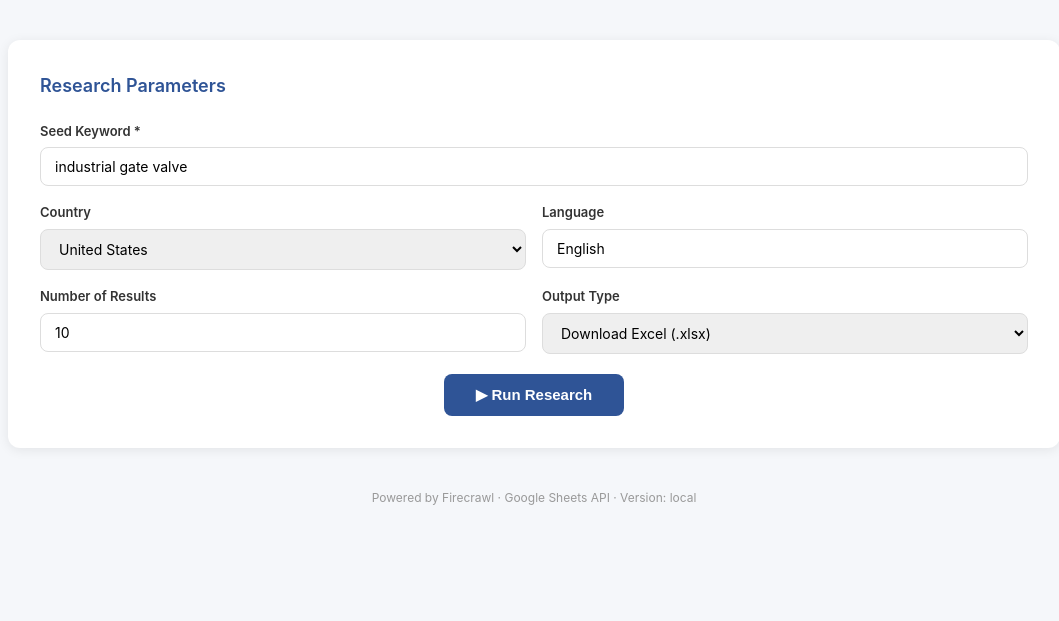
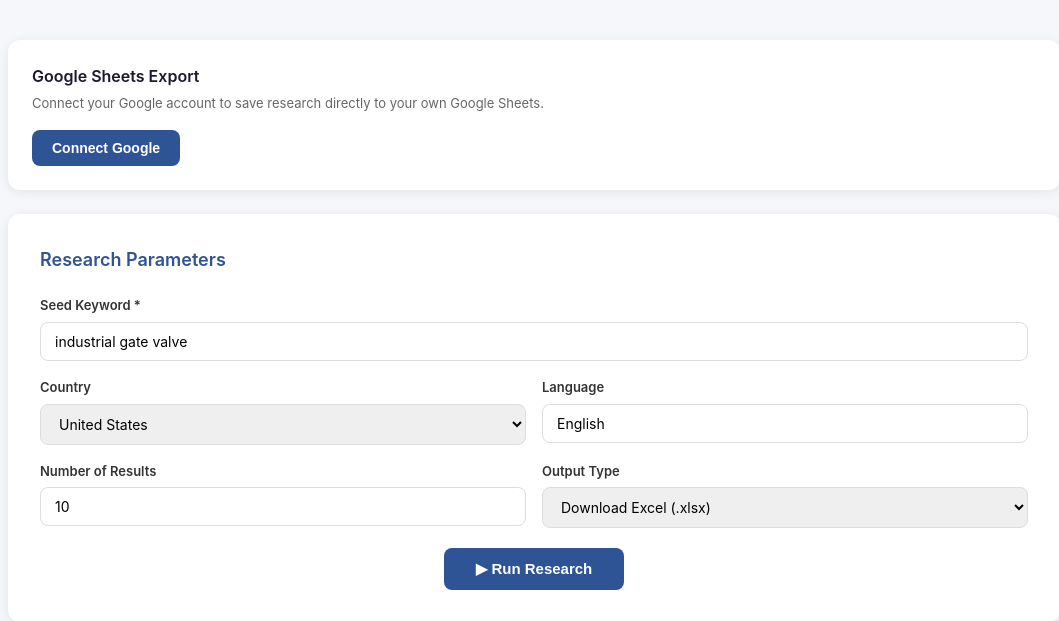
Before and after one commit to friendstudioai/seo-research-tool, a Flask app: a page that uses templates/index.html in a window 1280 px wide. Shown: the part 125-746 px from the top of the page, without its empty margins (106-1165 px from the left). Before the commit the page ends 630 px from the top, so only its background shows below. Run offline with Flask 3, Linux system fonts and the light colour scheme; the visitor is signed in with stand-in values (Sample User, id 1).

Commit message:
feat: add Google OAuth connection UI, Picker, sheet selection frontend

```diff
--- a/templates/index.html
+++ b/templates/index.html
@@ -41,6 +41,29 @@
         .sheet-input.show { display: block; }
         .sheet-input input { width: 100%; }
         #error-msg { display: none; color: #d32f2f; background: #fce4e4; padding: 12px 16px; border-radius: 8px; margin-top: 16px; font-size: 14px; }
+        .google-card { background:#fff; border-radius:12px; box-shadow:0 2px 12px rgba(0,0,0,.08); padding:24px; margin-bottom:24px; }
+        .google-card h3 { font-size:16px; font-weight:600; color:#1a1a2e; margin-bottom:4px; }
+        .google-card p { font-size:13px; color:#666; margin-bottom:16px; }
+        .google-btn { display:inline-flex; align-items:center; gap:8px; padding:10px 20px; border-radius:8px; font-size:14px; font-weight:600; cursor:pointer; border:none; text-decoration:none; }
+        .google-btn.primary { background:#2F5496; color:#fff; }
+        .google-btn.primary:hover { background:#1e3c6e; }
+        .google-btn.outline { background:#fff; color:#2F5496; border:1.5px solid #2F5496; }
+        .google-btn.outline:hover { background:#f0f4ff; }
+        .google-btn.danger { background:#fff; color:#d32f2f; border:1.5px solid #d32f2f; }
+        .google-btn.danger:hover { background:#fce4e4; }
+        .google-user { display:flex; align-items:center; gap:12px; margin-bottom:12px; }
+        .google-user img { width:40px; height:40px; border-radius:50%; object-fit:cover; }
+        .google-user .info { font-size:13px; }
+        .google-user .name { font-weight:600; color:#1a1a2e; }
+        .google-user .email { color:#666; }
+        .google-status { font-size:12px; color:#2d7d46; font-weight:600; }
+        .sheet-info { display:flex; align-items:center; gap:8px; padding:12px; background:#f8f9fc; border-radius:8px; margin-top:12px; }
+        .sheet-info .icon { font-size:20px; }
+        .sheet-info .name { font-size:13px; font-weight:600; color:#1a1a2e; flex:1; overflow:hidden; text-overflow:ellipsis; white-space:nowrap; }
+        .sheet-info .actions { display:flex; gap:6px; }
+        .sheet-btn-sm { padding:6px 12px; border-radius:6px; font-size:12px; font-weight:600; cursor:pointer; border:1px solid #ddd; background:#fff; color:#2F5496; text-decoration:none; display:inline-block; }
+        .sheet-btn-sm:hover { background:#f0f4ff; }
+        .hidden { display:none; }
         @media (max-width: 640px) { .form-grid { grid-template-columns: 1fr; } header h1 { font-size: 24px; } .container { padding: 20px 16px; } }
         .footer { text-align: center; font-size: 12px; color: #999; margin-top: 40px; }
     </style>
@@ -54,6 +77,41 @@
         <h1>🔍 SEO Keyword Research Tool</h1>
         <p>Enter a seed keyword and get comprehensive SEO analysis powered by Firecrawl</p>
     </header>
+
+    <div class="google-card" id="google-section">
+        <h3>Google Sheets Export</h3>
+        <p>Connect your Google account to save research directly to your own Google Sheets.</p>
+        <div id="google-disconnected">
+            <button class="google-btn primary" onclick="connectGoogle()">Connect Google</button>
+        </div>
+        <div id="google-connected" class="hidden">
+            <div class="google-user">
+                <img id="google-user-pic" src="" alt="" onerror="this.style.display='none'">
+                <div class="info">
+                    <div class="name" id="google-user-name"></div>
+                    <div class="email" id="google-user-email"></div>
+                    <div class="google-status">Connected</div>
+                </div>
+            </div>
+            <div id="sheet-choose" style="margin-top:12px;">
+                <button class="google-btn outline" onclick="chooseGoogleSheet()">Choose Google Sheet</button>
+                <button class="google-btn outline" onclick="createNewSheet()" style="margin-left:8px;">Create New Sheet</button>
+            </div>
+            <div id="sheet-selected" class="hidden">
+                <div class="sheet-info">
+                    <span class="icon">📊</span>
+                    <span class="name" id="sheet-name"></span>
+                    <span class="actions">
+                        <a href="#" id="sheet-url" target="_blank" class="sheet-btn-sm">Open</a>
+                        <button class="sheet-btn-sm" onclick="chooseGoogleSheet()">Change</button>
+                    </span>
+                </div>
+            </div>
+            <div style="margin-top:12px;">
+                <button class="google-btn danger" onclick="disconnectGoogle()">Disconnect Google</button>
+            </div>
+        </div>
+    </div>
 
     <div class="card">
         <h2>Research Parameters</h2>
@@ -245,27 +303,19 @@ function showResults(data) {
 }
 
 async function exportToSheets() {
-    const btn = document.getElementById('export-btn');
+    var btn = document.getElementById('export-btn');
     btn.disabled = true;
     btn.textContent = 'Exporting...';
-    const sheetId = document.getElementById('sheet_id').value;
-
     try {
-        const resp = await fetch('/export-sheets/' + currentTaskId, {
-            method: 'POST',
-            headers: { 'Content-Type': 'application/json' },
-            body: JSON.stringify({ sheet_id: sheetId }),
-        });
-        const data = await resp.json();
-        if (data.error) {
-            alert('Error: ' + data.error);
-        } else {
-            actionArea.innerHTML = '<div style="text-align:center;"><p style="color:#2d7d46;font-weight:600;margin-bottom:12px;">✅ Successfully exported to Google Sheets!</p>' +
-                '<a href="' + data.url + '" target="_blank" class="btn-success">📊 Open Google Sheet</a></div>';
+        var resp = await fetch('/export-sheets/' + currentTaskId, { method: 'POST',
+            headers: { 'Content-Type': 'application/json' }, body: '{}' });
+        var data = await resp.json();
+        if (data.error) { alert('Error: ' + data.error); btn.disabled=false; btn.textContent='Retry'; }
+        else {
+            actionArea.innerHTML = '<div style="text-align:center;"><p style="color:#2d7d46;font-weight:600;margin-bottom:12px;">✅ Exported to Google Sheets!</p>' +
+                '<a href="' + data.url + '" target="_blank" class="btn-success">📊 Open Sheet</a></div>';
         }
-    } catch (err) {
-        alert('Export failed: ' + err.message);
-    }
+    } catch(e) { alert('Export failed: ' + e.message); btn.disabled=false; btn.textContent='Retry'; }
 }
 
 function showError(msg) {
```
